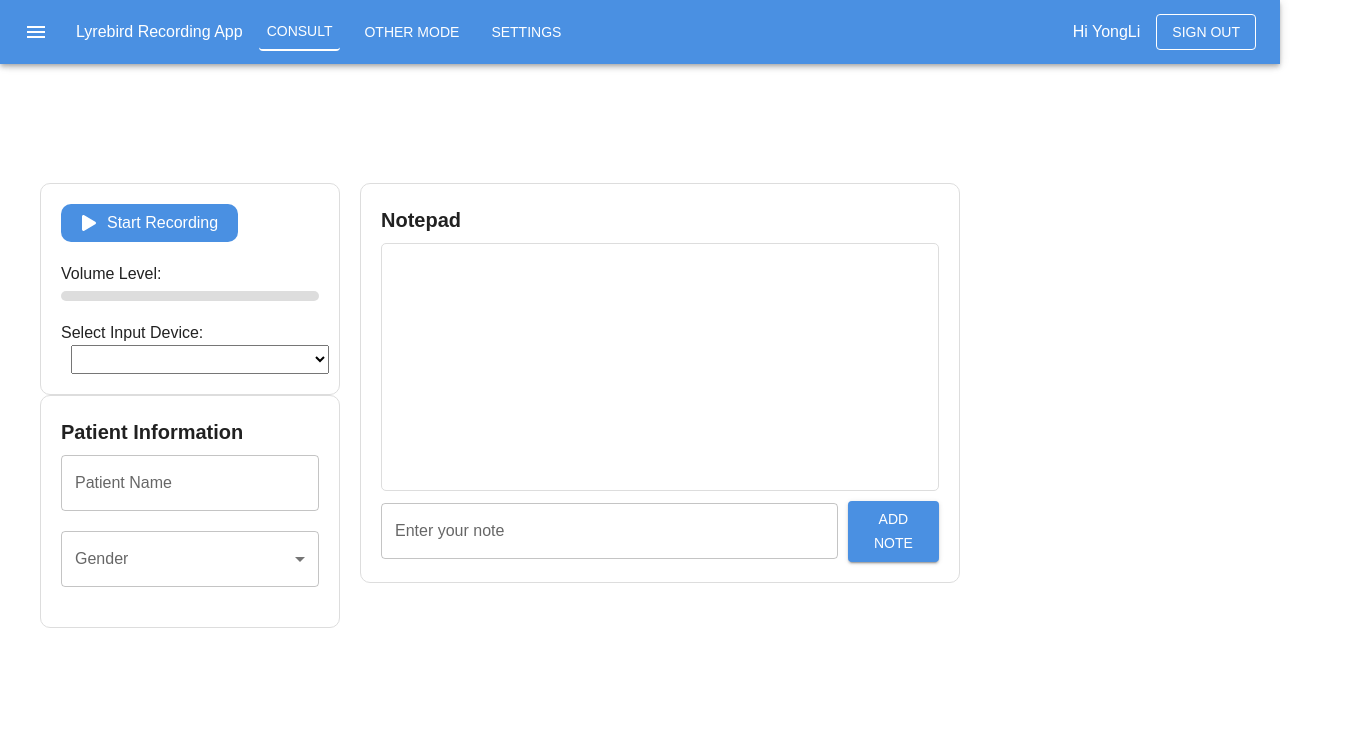
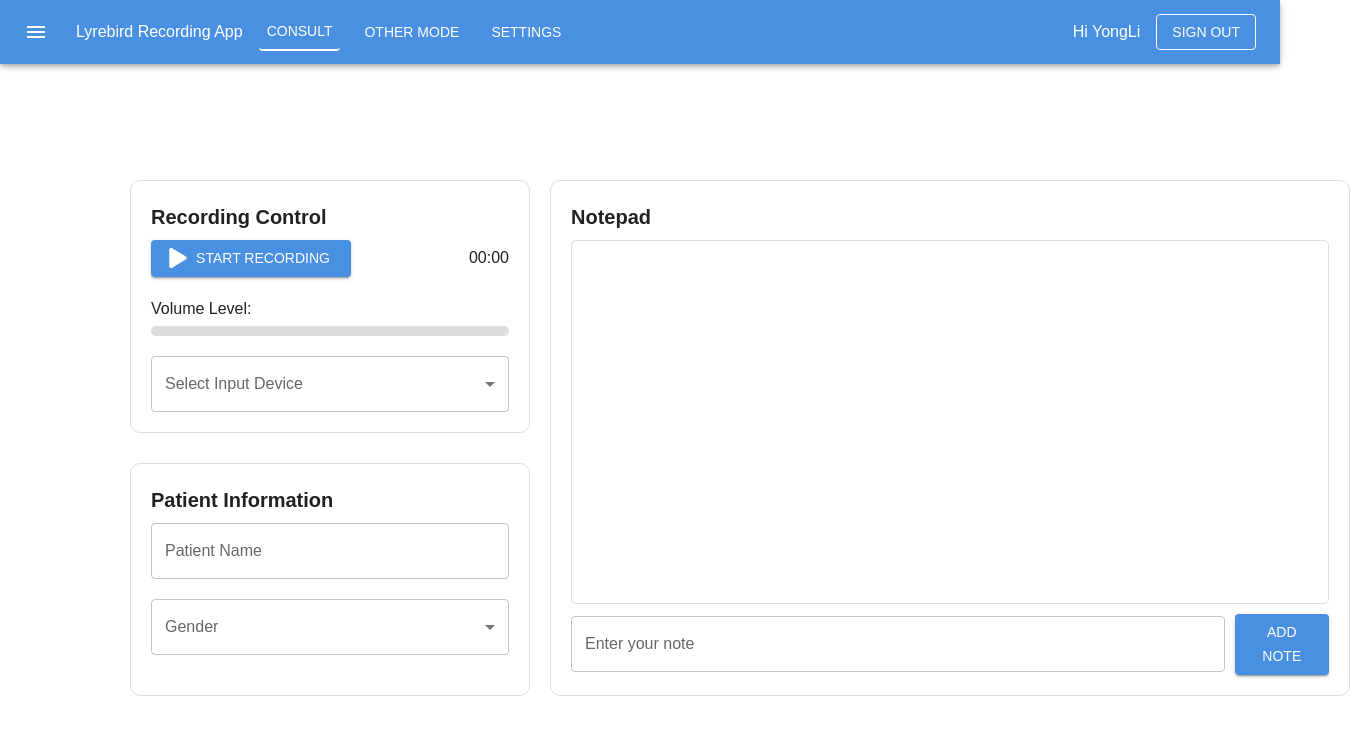
Before and after one commit to YongLi-Qin/recording-app, a React (Vite) app: page /consult in a window 1280 px wide. Shown: the top 734 px of the page, 1370 px wide, since content can reach past the window. Built offline with nearby package versions, Linux system fonts and the light colour scheme.

Commit message:
Improving the logic of recording component and add loading animation and timeline for notetaking

```diff
--- a/package.json
+++ b/package.json
@@ -16,7 +16,8 @@
     "@mui/material": "^6.3.0",
     "react": "^18.3.1",
     "react-dom": "^18.3.1",
-    "react-icons": "^5.4.0"
+    "react-icons": "^5.4.0",
+    "react-loading-indicators": "^1.0.0"
   },
   "devDependencies": {
     "@eslint/js": "^9.17.0",
--- a/src/components/NoteTaking.jsx
+++ b/src/components/NoteTaking.jsx
@@ -1,43 +1,59 @@
-import React, { useState } from "react";
-import { Box, TextField, Typography, Button, List, ListItem } from "@mui/material";
+import React, { useState, useRef, useEffect } from "react";
+import { Box, TextField, Typography, Button, List, ListItem, Divider } from "@mui/material";
 
-const NoteTaking = ({ currentRecordingTime }) => {
-  const [note, setNote] = useState("");
-  const [notes, setNotes] = useState([]);
+const NoteTaking = ({ currentRecordingTime, sx }) => {
+  const [note, setNote] = useState(""); // Current note input
+  const [notes, setNotes] = useState([]); // List of all notes
+  const notesEndRef = useRef(null); // Ref to scroll to the last note
 
+  // Add a new note with timestamps
   const handleAddNote = () => {
     if (note.trim() !== "") {
-      setNotes([
-        ...notes,
-        {
-          timestamp: currentRecordingTime,
-          content: note,
-        },
+      const currentTime = new Date().toLocaleTimeString([], { hour: "2-digit", minute: "2-digit" });
+      setNotes((prevNotes) => [
+        ...prevNotes,
+        { recordingTime: currentRecordingTime, currentTime, content: note },
       ]);
-      setNote("");
+      setNote(""); // Clear input after adding
     }
   };
+
+  // Trigger adding a note on Enter key press
+  const handleKeyDown = (e) => {
+    if (e.key === "Enter") {
+      handleAddNote();
+      e.preventDefault();
+    }
+  };
+
+  // Scroll to the latest note when notes update
+  useEffect(() => {
+    if (notesEndRef.current) {
+      notesEndRef.current.scrollIntoView({ behavior: "smooth" });
+    }
+  }, [notes]);
 
   return (
     <Box
       sx={{
         border: "1px solid #ddd",
         padding: "20px",
+        width: "800px",
         borderRadius: "10px",
-        width: "600px",
-        height: "400px",
         display: "flex",
         flexDirection: "column",
-        justifyContent: "space-between",
+        flex: 1,
+        ...sx,
       }}
     >
       <Typography variant="h6" gutterBottom>
         Notepad
       </Typography>
-
+      {/* Notes list with scroll */}
       <Box
         sx={{
           flex: 1,
+          maxHeight: "400px",
           overflowY: "auto",
           border: "1px solid #ddd",
           borderRadius: "5px",
@@ -47,15 +63,24 @@ const NoteTaking = ({ currentRecordingTime }) => {
       >
         <List>
           {notes.map((noteItem, index) => (
-            <ListItem key={index} disablePadding>
-              <Typography>
-                <strong>{noteItem.timestamp}</strong> {noteItem.content}
-              </Typography>
-            </ListItem>
+            <React.Fragment key={index}>
+              <ListItem>
+                <Box sx={{ display: "flex", flexDirection: "column" }}>
+                  <Typography
+                    variant="caption"
+                    color="textSecondary"
+                  >{`Recording Time: ${noteItem.recordingTime} | Current Time: ${noteItem.currentTime}`}</Typography>
+                  <Typography variant="body1">{noteItem.content}</Typography>
+                </Box>
+              </ListItem>
+              <Divider />
+            </React.Fragment>
           ))}
+          {/* Reference for scrolling */}
+          <div ref={notesEndRef} />
         </List>
       </Box>
-
+      {/* Input for new notes */}
       <Box sx={{ display: "flex", alignItems: "center", gap: "10px" }}>
         <TextField
           label="Enter your note"
@@ -63,6 +88,7 @@ const NoteTaking = ({ currentRecordingTime }) => {
           fullWidth
           value={note}
           onChange={(e) => setNote(e.target.value)}
+          onKeyDown={handleKeyDown}
         />
         <Button variant="contained" color="primary" onClick={handleAddNote}>
           Add Note
--- a/src/components/RecordingControl.jsx
+++ b/src/components/RecordingControl.jsx
@@ -1,50 +1,40 @@
 import React, { useState, useEffect, useRef } from "react";
 import { FaPlay, FaStop } from "react-icons/fa"; // Using react-icons for play and stop icons
+import { Box, TextField, Typography, Button } from "@mui/material";
 import MenuItem from "@mui/material/MenuItem";
-import { Box, TextField, Typography, Button } from "@mui/material";
 
-const RecordingControl = ( onTimeUpdate ) => {
-  const [isRecording, setIsRecording] = useState(false);
-  const [isPaused, setIsPaused] = useState(false);
-  const [devices, setDevices] = useState([]);
-  const [selectedDevice, setSelectedDevice] = useState("");
-  const [volume, setVolume] = useState(0);
+const RecordingControl = ({ onTimeUpdate, onStop }) => {
+  const [isRecording, setIsRecording] = useState(false); // Indicates if recording is active
+  const [devices, setDevices] = useState([]); // List of available audio input devices
+  const [selectedDevice, setSelectedDevice] = useState(""); // Selected audio input device
+  const [volume, setVolume] = useState(0); // Current volume level
   const [recordingTime, setRecordingTime] = useState(0); // Duration of the recording in seconds
-  const audioContextRef = useRef(null);
-  const analyserRef = useRef(null);
-  const dataArrayRef = useRef(null);
-  const animationFrameIdRef = useRef(null);
-  const mediaRecorderRef = useRef(null);
+  const audioContextRef = useRef(null); // Reference to AudioContext
+  const analyserRef = useRef(null); // Reference to audio analyser
+  const dataArrayRef = useRef(null); // Reference to data array for analyser
+  const animationFrameIdRef = useRef(null); // Reference to animation frame ID
+  const mediaRecorderRef = useRef(null); // Reference to MediaRecorder instance
   const timerRef = useRef(null); // Reference to interval timer
 
-
+  // Fetch available audio input devices when the component mounts
   useEffect(() => {
-    getAudioDevices();
-  }, []);
-
-  /*  Get all the audio devices and make them into a array*/
     const getAudioDevices = async () => {
-    try {
       const devices = await navigator.mediaDevices.enumerateDevices();
       const audioDevices = devices.filter((device) => device.kind === "audioinput");
       setDevices(audioDevices);
       if (audioDevices.length > 0) setSelectedDevice(audioDevices[0].deviceId);
-    } catch (error) {
-      console.error("Error fetching audio devices: ", error);
-    }
     };
+    getAudioDevices();
+  }, []);
 
-
-  /* Use  navigator.mediaDevices.getUserMedia to get the audio data from selected devices */
-  /* TODO:
-        Error Handling if there are not input devices (but always have default?)
-  */
+  // Start recording using the selected audio device
   const startRecording = async () => {
     try {
       const stream = await navigator.mediaDevices.getUserMedia({
         audio: { deviceId: selectedDevice ? { exact: selectedDevice } : undefined },
       });
 
+      // Setup audio context and analyser
       audioContextRef.current = new AudioContext();
       const analyser = audioContextRef.current.createAnalyser();
       analyser.fftSize = 256;
@@ -56,8 +46,7 @@ const RecordingControl = ( onTimeUpdate ) => {
       const dataArray = new Uint8Array(analyser.frequencyBinCount);
       dataArrayRef.current = dataArray;
 
-
-      // start to record
+      // Setup media recorder
       const mediaRecorder = new MediaRecorder(stream);
       mediaRecorderRef.current = mediaRecorder;
 
@@ -75,8 +64,7 @@ const RecordingControl = ( onTimeUpdate ) => {
         });
       }, 1000);
 
-
-      // Volume infor
+      // Continuously update volume level
       const updateVolume = () => {
         analyser.getByteFrequencyData(dataArray);
         const volumeLevel = dataArray.reduce((acc, val) => acc + val, 0) / dataArray.length;
@@ -91,61 +79,64 @@ const RecordingControl = ( onTimeUpdate ) => {
     }
   };
 
-  /* TODO: Add Ending recording and might not need pause can be replace by stop */
+  // Stop recording and reset the state
+  const stopRecording = () => {
+    if (audioContextRef.current) {
+      audioContextRef.current.close();
+      cancelAnimationFrame(animationFrameIdRef.current);
+      setIsRecording(false);
+      setVolume(0);
+      clearInterval(timerRef.current);
 
+      if (onTimeUpdate) {
+        onTimeUpdate("00:00");
+      }
 
-  const pauseRecording = () => {
-    if (mediaRecorderRef.current && isRecording) {
-      if (!isPaused) {
-        mediaRecorderRef.current.pause();
-        setIsPaused(true);
-      } else {
-        mediaRecorderRef.current.resume();
-        setIsPaused(false);
+      // Ensure the onStop callback is called correctly
+      if (onStop) {
+        onStop(); // Notify parent component
       }
     }
   };
-
+  // Format time from seconds to "MM:SS" format
+  const formatTime = (timeInSeconds) => {
+    const minutes = Math.floor(timeInSeconds / 60);
+    const seconds = timeInSeconds % 60;
+    return `${String(minutes).padStart(2, "0")}:${String(seconds).padStart(2, "0")}`;
+  };
 
   return (
-    <div style={{ border: "1px solid #ddd", padding: "20px", borderRadius: "10px", width: "300px" }}>
-      {/* Recording Button */}
-      <button
-        onClick={isRecording ? pauseRecording : startRecording}
-        style={{
-          padding: "10px 20px",
-          backgroundColor: isRecording ? (isPaused ? "orange" : "red") : "#4A90E2",
-          color: "white",
-          border: "none",
+    <Box
+      sx={{
+        border: "1px solid #ddd",
+        padding: "20px",
         borderRadius: "10px",
-          cursor: "pointer",
+        flex: 1,
         display: "flex",
-          alignItems: "center",
-          gap: "10px",
+        flexDirection: "column",
+        minWidth: "400px",
       }}
     >
-        {isRecording ? (
-          isPaused ? (
-            <>
-              <FaPlay />
-              Resume
-            </>
-          ) : (
-            <>
-              <FaPause />
-              Pause
-            </>
-          )
-        ) : (
-          <>
-            <FaPlay />
-            Start Recording
-          </>
-        )}
-      </button>
+      <Typography variant="h6" gutterBottom>
+        Recording Control
+      </Typography>
 
-      {/* Volume */}
-      <div style={{ marginTop: "20px" }}>
+      {/* Recording button and timer display */}
+      <Box sx={{ display: "flex", alignItems: "center", justifyContent: "space-between", marginBottom: "20px" }}>
+        <Button
+          onClick={isRecording ? stopRecording : startRecording}
+          variant="contained"
+          color={isRecording ? "error" : "primary"}
+          startIcon={isRecording ? <FaStop /> : <FaPlay />}
+          sx={{ width: "200px" }}
+        >
+          {isRecording ? "End Recording" : "Start Recording"}
+        </Button>
+        <Typography variant="body1">{isRecording ? formatTime(recordingTime) : "00:00"}</Typography>
+      </Box>
+
+      {/* Volume display */}
+      <div>
         <label>Volume Level:</label>
         <div
           style={{
@@ -160,30 +151,30 @@ const RecordingControl = ( onTimeUpdate ) => {
             style={{
               width: `${Math.min(volume, 100)}%`,
               height: "100%",
-              backgroundColor: "blue",
+              backgroundColor: "lightblue",
               transition: "width 0.1s",
             }}
           ></div>
         </div>
       </div>
 
-      {/* Device */}
-      <div style={{ marginTop: "20px" }}>
-        <label htmlFor="audio-devices">Select Input Device:</label>
-        <select
-          id="audio-devices"
+      {/* Audio input device selection */}
+      <TextField
+        select
+        label="Select Input Device"
+        variant="outlined"
+        fullWidth
         value={selectedDevice}
         onChange={(e) => setSelectedDevice(e.target.value)}
-          style={{ marginLeft: "10px", padding: "5px", width: "100%" }}
+        sx={{ marginTop: "20px" }}
       >
         {devices.map((device) => (
-            <option key={device.deviceId} value={device.deviceId}>
+          <MenuItem key={device.deviceId} value={device.deviceId}>
             {device.label || `Microphone ${device.deviceId}`}
-            </option>
+          </MenuItem>
         ))}
-        </select>
-      </div>
-    </div>
+      </TextField>
+    </Box>
   );
 };
 
--- a/src/pages/ConsultPage.jsx
+++ b/src/pages/ConsultPage.jsx
@@ -1,31 +1,93 @@
 import React, { useState } from "react";
 import RecordingControl from "../components/RecordingControl";
+import NoteTaking from "../components/NoteTaking";
+import { Box, CircularProgress, Typography } from "@mui/material";
 import PatientInformation from "../components/PatientInformation";
-import NoteTaking from "../components/NoteTaking";
-import { Box } from "@mui/material";
+import { LifeLine } from "react-loading-indicators";
 
 const ConsultPage = () => {
-  /* get the recording time from recrodingcontrol component and will be used in notetaking component*/
   const [recordingTime, setRecordingTime] = useState("00:00");
+  const [isGenerating, setIsGenerating] = useState(false); // Animation state
+
   const handleRecordingTimeUpdate = (time) => {
-    setRecordingTime(time);
+    setRecordingTime(time); // Update recording time
+  };
+  const handleStopRecording = () => {
+    setIsGenerating(true); // Show loading animation
+    setTimeout(() => {
+      setIsGenerating(false); // Hide loading animation after 2 seconds
+    }, 2000); // 2 seconds timeout
   };
 
   return (
     <Box
       sx={{
-        display: "flex",
-        gap: "20px",
-        alignItems: "stretch",
-        padding: "20px",
+        width: "100%",
+        height: "100vh", // Full height of the viewport
+        position: "relative", // To allow absolute positioning for overlay
+        paddingTop: "150px", // Adjust for navbar height
+        paddingLeft: "110px",
+        overflow: "hidden"
       }}
     >
-      <Box sx={{ flex: 1 }}>
-        <RecordingControl onTimeUpdate={handleRecordingTimeUpdate} />
-        <PatientInformation/>
-      </Box>
-      <Box sx={{ flex: 2 }}>
-        <NoteTaking currentRecordingTime={recordingTime} />
+      {isGenerating && (
+        <Box
+          sx={{
+            position: "absolute", // Overlay to cover entire screen
+            top: 0,
+            left: 0,
+            width: "100%",
+            height: "100%",
+            display: "flex",
+            alignItems: "center",
+            justifyContent: "center", // Center both horizontally and vertically
+            backgroundColor: "rgba(255, 255, 255, 0.8)", // Optional: Add slight opacity for background
+            zIndex: 1000, // Ensure it appears on top
+          }}
+        >
+          <Box
+            sx={{
+              textAlign: "center",
+            }}
+          >
+            <LifeLine color="#32cd32" size="large" text="Generating Transcript" textColor="" />
+          </Box>
+        </Box>
+      )}
+
+      {/* Main content */}
+      <Box
+        sx={{
+          display: "flex",
+          gap: "20px",
+          alignItems: "stretch",
+        }}
+      >
+        <Box
+          sx={{
+            flex: 1,
+            display: "flex",
+            flexDirection: "column",
+            gap: "30px",
+          }}
+        >
+          <RecordingControl
+            onTimeUpdate={handleRecordingTimeUpdate}
+            onStop={handleStopRecording} // Pass stop handler to RecordingControl
+          />
+          <PatientInformation />
+        </Box>
+        <Box
+          sx={{
+            flex: 2,
+            display: "flex",
+          }}
+        >
+          <NoteTaking
+            currentRecordingTime={recordingTime}
+            sx={{ flex: 1 }}
+          />
+        </Box>
       </Box>
     </Box>
   );
```
Also changed, not shown: 1 other file (tests, documents, lock files or other folders). Lines whose indentation alone changed are shown as unchanged.
